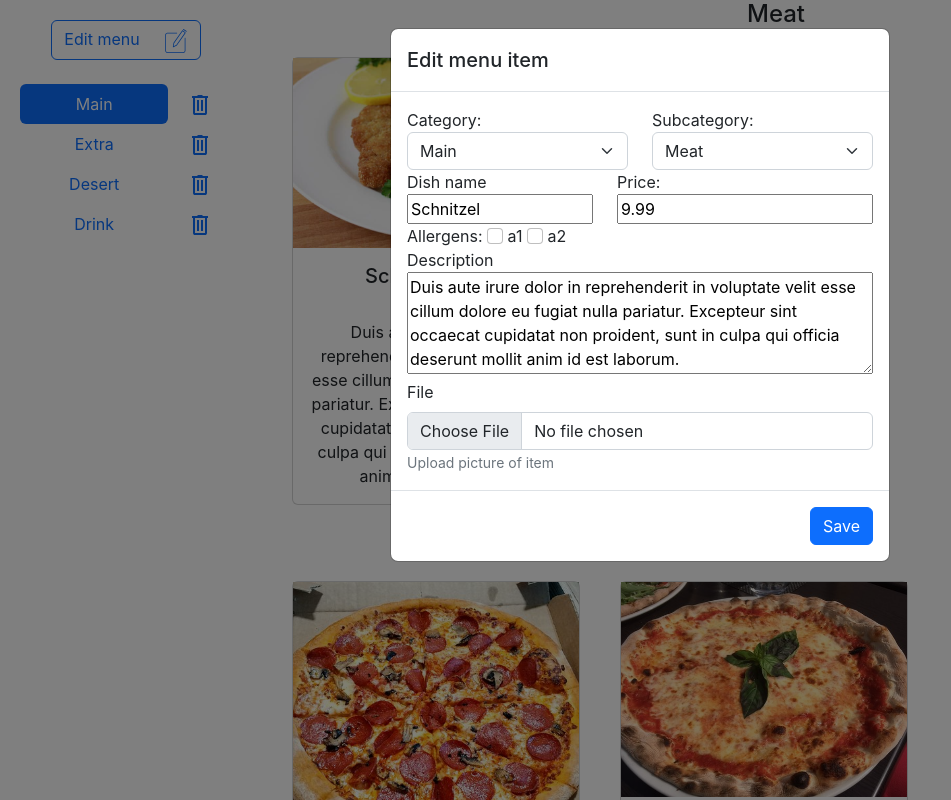
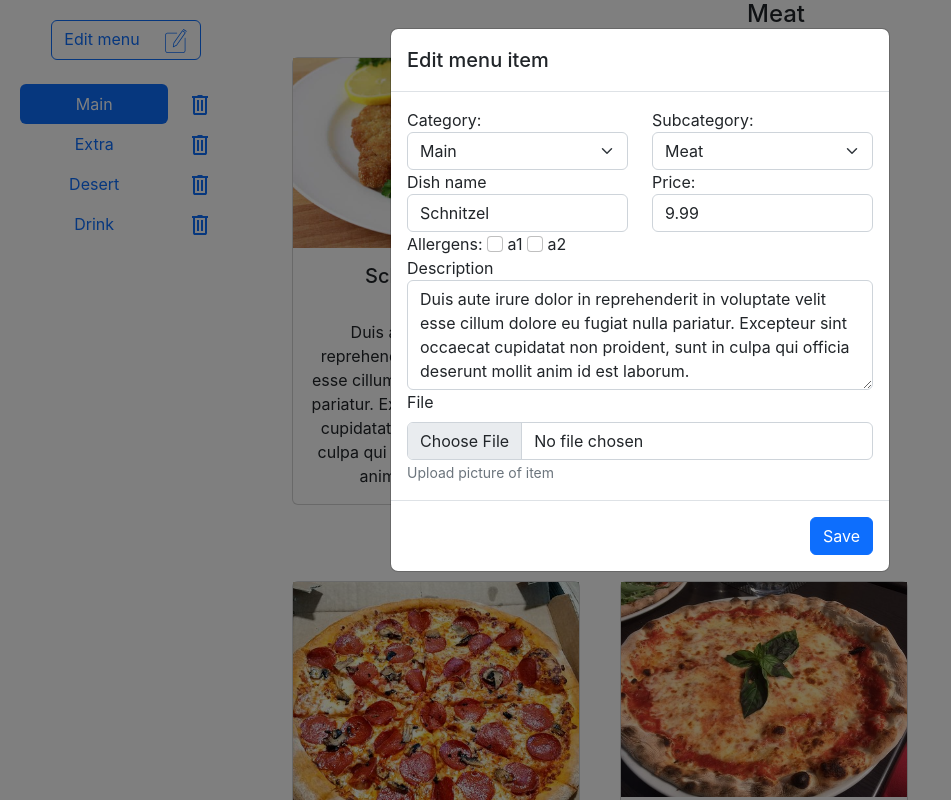
Before and after one commit to m4rtin7/QRMenu, a React (Create React App) app in the folder FE/qr-menu/: page / in a window 1280 px wide. Both pictures are taken after a click on the picture 495 px from the left and 276 px from the top of the page. Shown: the top 800 px of the page, without its empty margins (0-951 px from the left). Built offline with nearby package versions, Linux system fonts and the light colour scheme.

Commit message:
[edit-bugfix]fix edit action

```diff
--- a/FE/qr-menu/src/components/AdminView/Items.jsx
+++ b/FE/qr-menu/src/components/AdminView/Items.jsx
@@ -30,6 +30,10 @@ import EditIcon from './images/edit.svg';
 
 export default function Items() {
   const [openedModal, setOpenedModal] = useState(null);
+  const [prodName, setProdName] = useState('');
+  const [priceValue, setPriceValue] = useState('');
+  const [description, setDescription] = useState('');
+
   const dispatch = useDispatch();
   const menu = useSelector(selectMenu);
   const groupBySubcategory = _.groupBy(menu, 'subcategory');
@@ -79,7 +83,12 @@ export default function Items() {
                               cursor: 'pointer'
                             }}
                             alt="Edit Icon"
-                            onClick={() => openModal(id)}
+                            onClick={() => {
+                              openModal(id);
+                              setProdName(name);
+                              setPriceValue(price);
+                              setDescription(desc);
+                            }}
                             id={`${id}_${name}`}
                           />
                           <Modal
@@ -132,19 +141,25 @@ export default function Items() {
                                 <Row>
                                   <Col>
                                     <span>Dish name</span>
-                                    <input
+                                    <Input
                                       id="dish-name"
-                                      style={{ width: '100%' }}
-                                      value={name}
+                                      value={prodName}
+                                      type="text"
+                                      onChange={(event) =>
+                                        setProdName(event.target.value)
+                                      }
                                     />
                                   </Col>
                                   <Col>
                                     <span>
                                       Price:{' '}
-                                      <input
+                                      <Input
                                         id="price"
                                         type="number"
-                                        value={price}
+                                        value={priceValue}
+                                        onChange={(event) =>
+                                          setPriceValue(event.target.value)
+                                        }
                                       />
                                     </span>
                                   </Col>
@@ -161,11 +176,14 @@ export default function Items() {
                                 })}
                                 <br />
                                 <span>Description</span>
-                                <textarea
+                                <Input
                                   id="description"
-                                  style={{ width: '100%' }}
+                                  type="textarea"
                                   rows="4"
-                                  value={desc}
+                                  value={description}
+                                  onChange={(event) =>
+                                    setDescription(event.target.value)
+                                  }
                                 />
                                 <Label for="exampleFile">File</Label>
                                 <Input
@@ -203,10 +221,11 @@ export default function Items() {
                                     dishName,
                                     description,
                                     price,
-                                    allergens: []
+                                    allergens: [],
+                                    img
                                   };
                                   dispatch(editProduct(item));
-                                  toggle();
+                                  closeModal();
                                 }}
                               >
                                 Save
```
